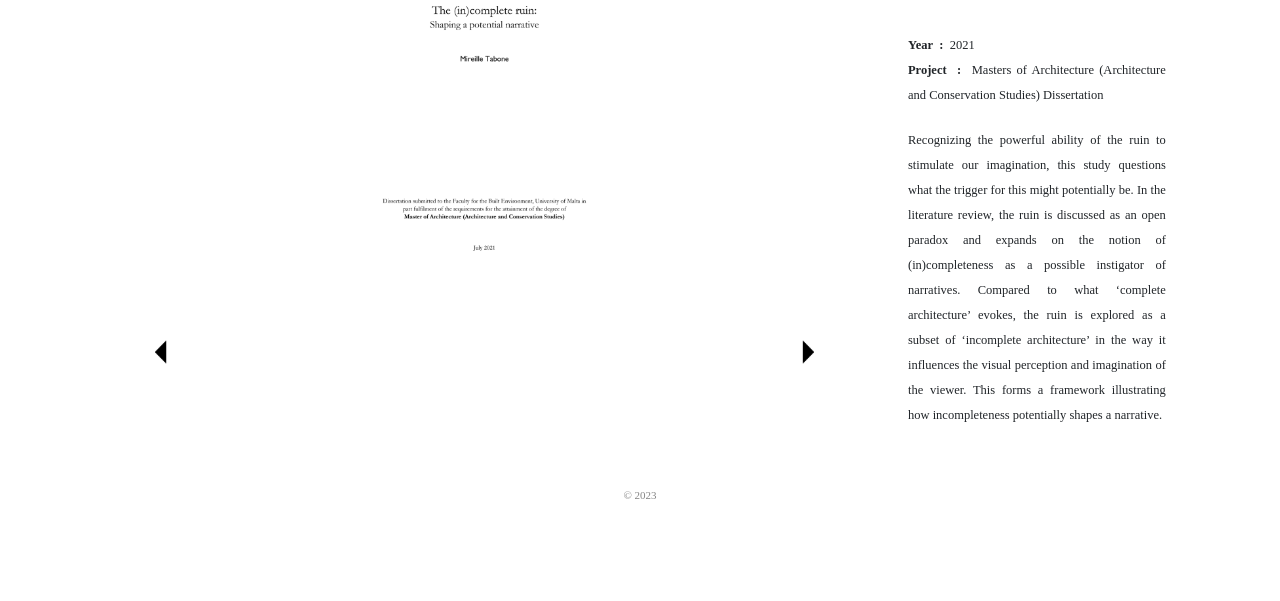
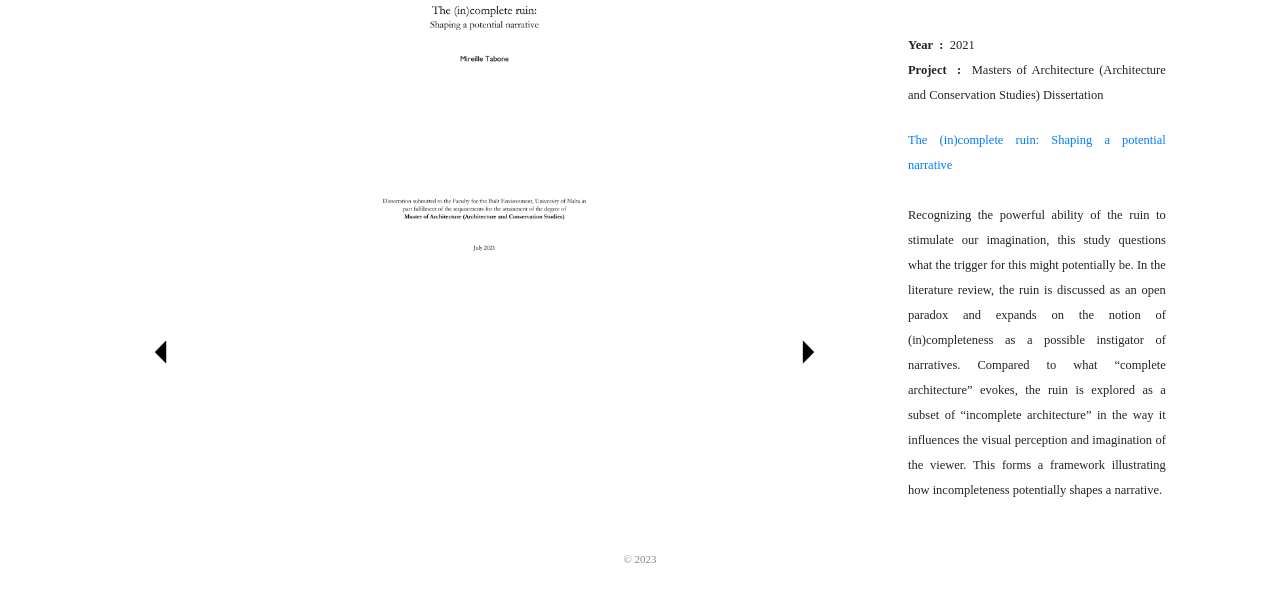
Before and after one commit to mirtab20/mirtab20, a plain HTML site: page project6.html in a window 1280 px wide. Shown: the part 249-850 px from the top of the page. Before the commit the page ends 800 px from the top, so only its background shows below. Drawn offline with nearby package versions, Linux system fonts and the light colour scheme.

Commit message:
changes 8

```diff
--- a/project6.html
+++ b/project6.html
@@ -64,26 +64,33 @@
                             <b>Project&nbsp;&nbsp;:</b>&nbsp;&nbsp;Masters of Architecture (Architecture and Conservation Studies) Dissertation
                         </p>
                         <p class="text op" id="3">
-                            Recognizing the powerful ability of the ruin to stimulate our imagination, this study questions what the trigger for this might potentially be.
+                            <a href="files/The (in)complete ruin - Shaping a potential narrative - Mireille Tabone.pdf" target="_blank">The (in)complete ruin: Shaping a potential narrative</a>
+                            <br><br>Recognizing the powerful ability of the ruin to stimulate our imagination, this study questions what the trigger for this might potentially be.
                             In the literature review, the ruin is discussed as an open paradox and expands on the notion of (in)completeness as a possible instigator of narratives.
-                            Compared to what ‘complete architecture’ evokes, the ruin is explored as a subset of ‘incomplete architecture’ in the way it influences the visual perception and imagination of the viewer.
+                            Compared to what <q>complete architecture</q> evokes, the ruin is explored as a subset of <q>incomplete architecture</q> in the way it influences the visual perception and imagination of the viewer.
                             This forms a framework illustrating how incompleteness potentially shapes a narrative.
                         </p>
                         <p class="text op hide" id="6">
-                            Based on the literature addressed, the study examines case studies in Gozo, chosen for the varying levels of fragmentation they exhibited: Ġgantija and Santa Verna, as contrasting prehistoric remains;
+                            <a href="files/The (in)complete ruin - Shaping a potential narrative - Mireille Tabone.pdf" target="_blank">The (in)complete ruin: Shaping a potential narrative</a>
+
+                            <br><br>Based on the literature addressed, the study examines case studies in Gozo, chosen for the varying levels of fragmentation they exhibited: Ġgantija and Santa Verna, as contrasting prehistoric remains;
                             Ta’ Kenuna Tower, as a contemporary intervention on a 19th-century semaphoric tower; and Ulysses Lodge in Xagħra, as a 20th-century abandoned hotel.
                             The research compares the different biases held by the interviewees, all coming from different areas of expertise, and how they both define the ruin; and interpret and react to the case studies.
                             For each site, a set of narratives is gathered from each interviewee.
                         </p>
                         <p class="text op hide" id="11">
-                            Results reveal how different levels of familiarity, when correlated with an incremental level of fragmentation and age of case studies, produce varying natures of narratives.
-                            It was noted how the ‘individual’ narrative is partially a product of our relationship with the ‘true’ narrative.
+                            <a href="files/The (in)complete ruin - Shaping a potential narrative - Mireille Tabone.pdf" target="_blank">The (in)complete ruin: Shaping a potential narrative</a>
+
+                            <br><br>Results reveal how different levels of familiarity, when correlated with an incremental level of fragmentation and age of case studies, produce varying natures of narratives.
+                            It was noted how the <q>individual</q> narrative is partially a product of our relationship with the <q>true</q> narrative.
                             The results are analysed in relation to incompleteness: through a discussion of the background knowledge and memory of the interviewee and in the level and nature of fragmentation and the extent of intervention at the site in question.
                             These elements represent the roots of the potential narratives and resulted as being interdependent in determining how powerful the rupture could be.
                         </p>
                         <p class="text op hide" id="14">
-                            Ultimately, the recognition of incompleteness in a ruin, especially where fragmentation is high, acts as a rupture for the viewer. This adds value to a site seen as a narrative device.
-                            This study is an inquiry about the meaning and perception of incompleteness of ‘architecture’ in our current environment, highlighting its relevance in architectural discourse.
+                            <a href="files/The (in)complete ruin - Shaping a potential narrative - Mireille Tabone.pdf" target="_blank">The (in)complete ruin: Shaping a potential narrative</a>
+
+                            <br><br>Ultimately, the recognition of incompleteness in a ruin, especially where fragmentation is high, acts as a rupture for the viewer. This adds value to a site seen as a narrative device.
+                            This study is an inquiry about the meaning and perception of incompleteness of <q>architecture</q> in our current environment, highlighting its relevance in architectural discourse.
                         </p>
                     </div>
                 </div>
```
Also changed, not shown: 1 other file.
